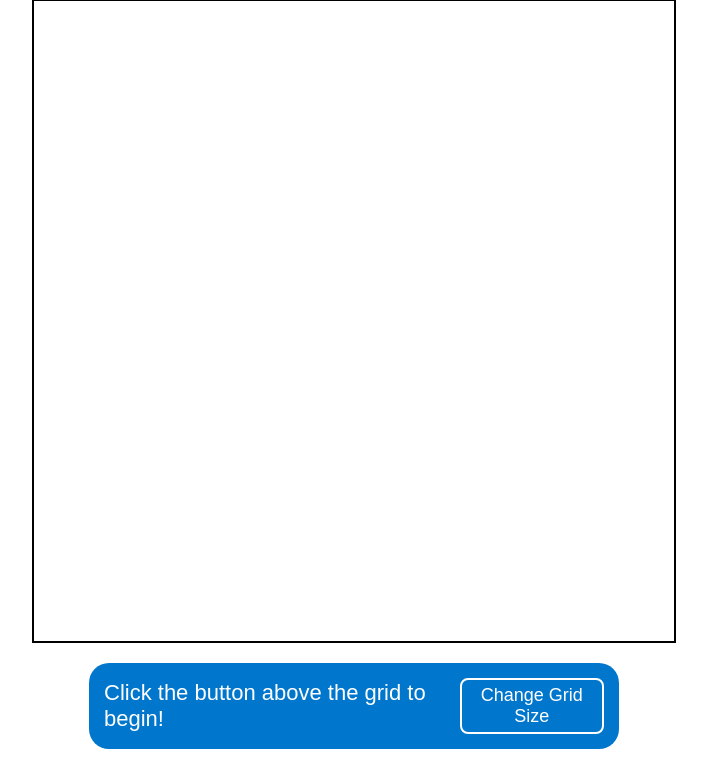
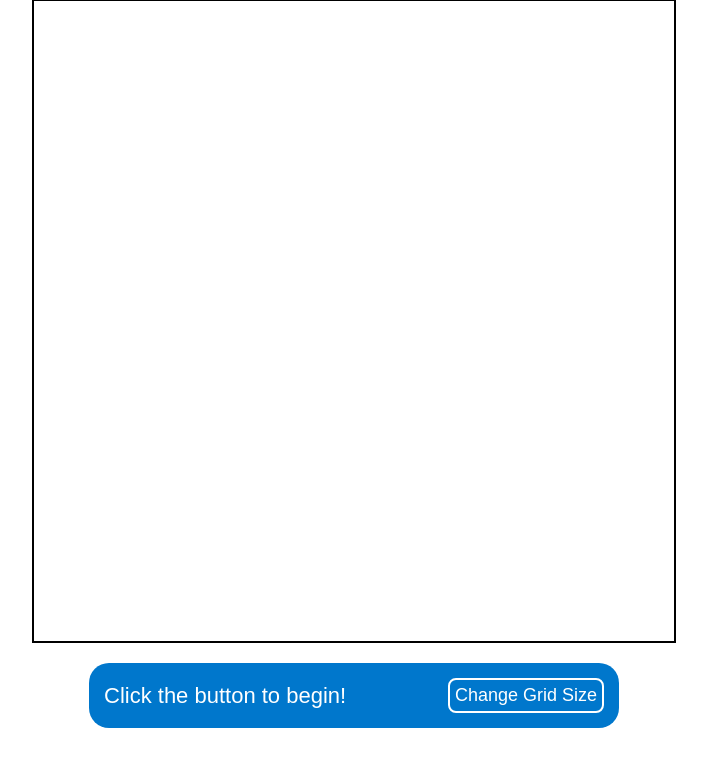
Before and after one commit to j-irion/etch-a-sketch, a plain HTML site: page index.html in a window 1280 px wide. Shown: the part 86-843 px from the top of the page, without its empty margins (286-993 px from the left). After the commit the page ends 822 px from the top, so only its background shows below. Drawn offline with Linux system fonts and the light colour scheme.

Commit message:
Change default output text

```diff
--- a/index.html
+++ b/index.html
@@ -10,7 +10,7 @@
     <h1>Etch-A-Sketch</h1>
     <div id="grid"></div>
     <div id="btn-section">
-      <div id="txt-output">Click the button above the grid to begin!</div>
+      <div id="txt-output">Click the button to begin!</div>
       <button id="btn-size">Change Grid Size</button>
     </div>
   </body>
```
